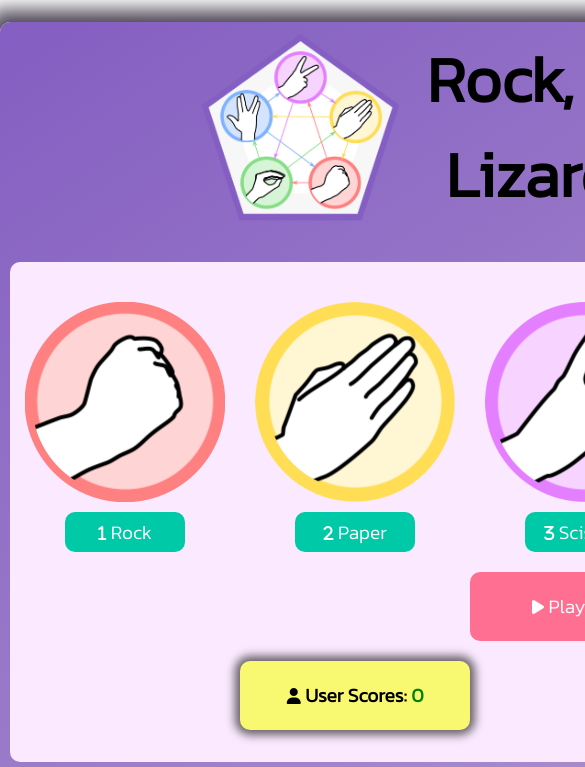
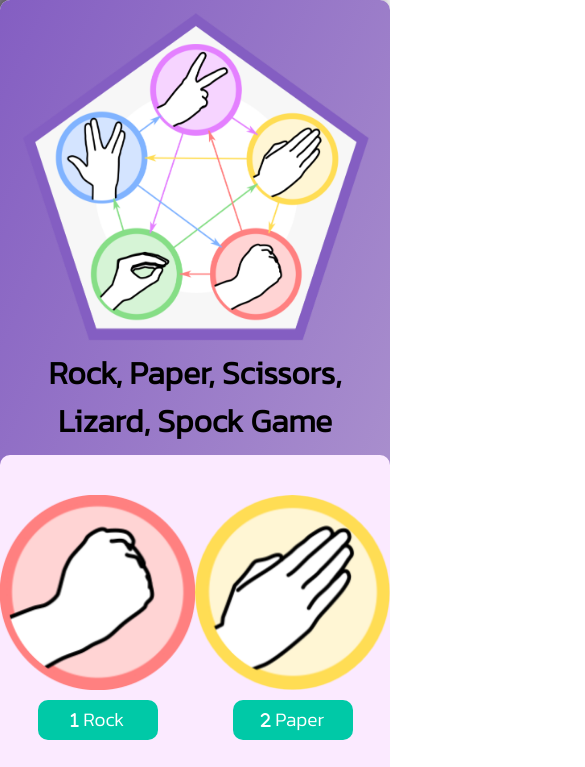
Before and after one commit to JoeYip13/Project-2-JavaScript, a plain HTML site: page index.html in a window 390 px wide. Shown: the top 767 px of the page, 585 px wide, since content can reach past the window. Drawn offline with Linux system fonts and the light colour scheme.

Commit message:
Add media queries for mobile

```diff
--- a/assets/css/style.css
+++ b/assets/css/style.css
@@ -181,3 +181,59 @@ i {
 .play-btn:hover {
     box-shadow: 0 0 10px 5px rgb(0 0 0 / 60%);
 }
+
+/* Media queries */
+
+@media (max-width: 425px) {
+
+    main {
+        width: 100%;
+        height: 100%;
+    }
+
+    header {
+        flex-wrap: wrap;
+    }
+
+    .logo {
+        width: 100%;
+        height: 100%;
+    }
+
+    .heading {
+        font-size: 2rem;
+        width: 100%;
+    }
+
+    .game-controls {
+        grid-template-columns: repeat(4, 1fr);
+        grid-template-rows: 1fr;
+    }
+
+    .game-img {
+        grid-column: span 2;
+    }
+
+    .user-score {
+        grid-area: 5 / 1 / span 1 / span 2;
+        margin: 10px;
+    }
+
+    .computer-score {
+        grid-area: 5 / 3 / span 1 / span 2;
+        margin: 10px;
+    }
+
+    .game-area {
+        height: auto;
+        margin: 0;
+    }
+
+    .play-game {
+    grid-area: 4 / 2 / span 1 / span 2;
+    margin-bottom: 20px;
+    }
+
+
+
+}
```
